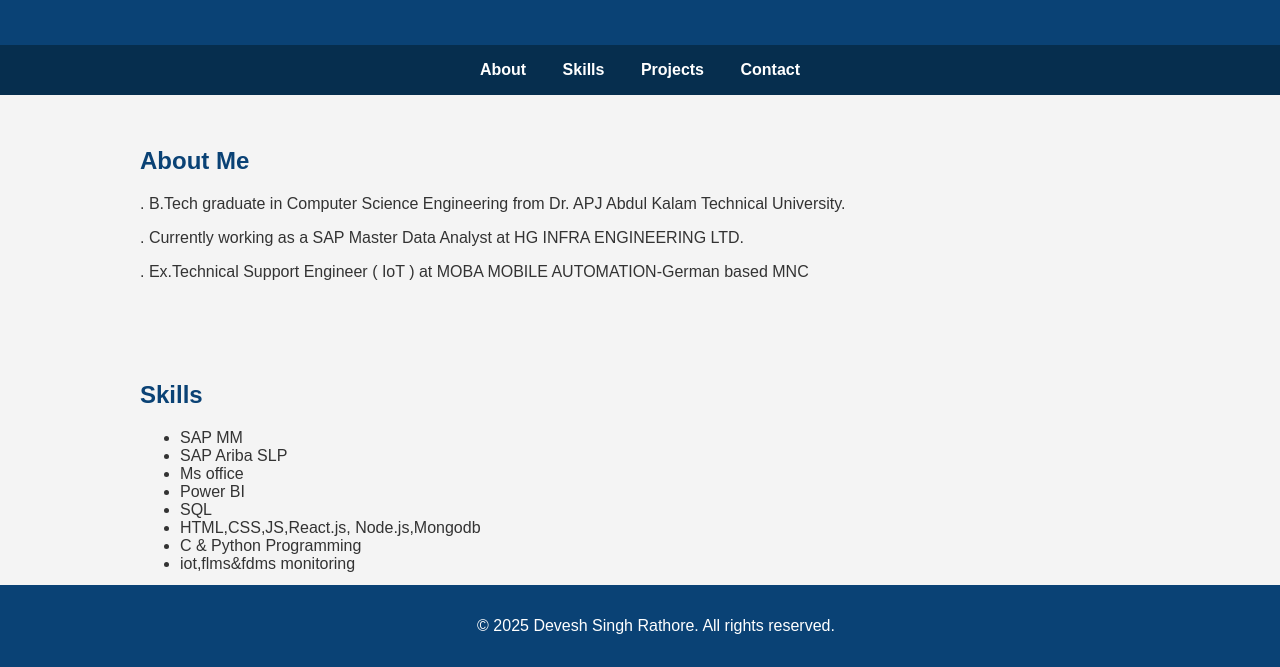
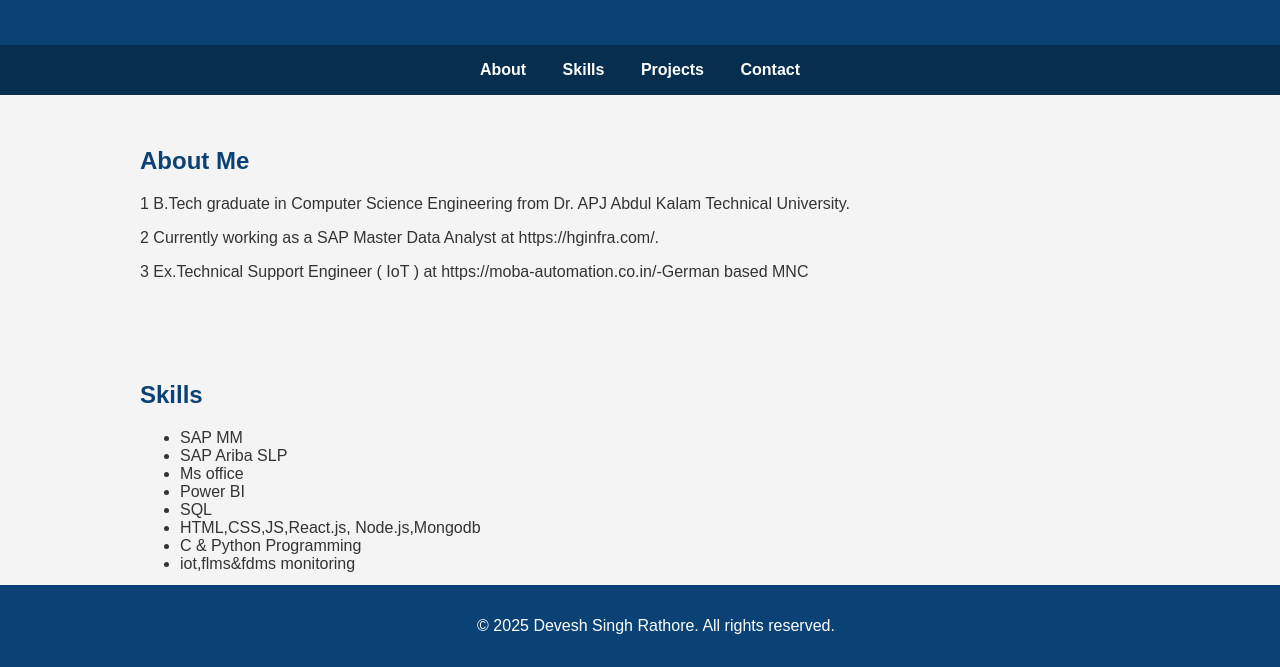
Before and after one commit to Deveshsrathore/Devesh-S-Rathore, a plain HTML site: page index.html in a window 1280 px wide. Shown: the part 133-800 px from the top of the page. Drawn offline with Linux system fonts and the light colour scheme.

Commit message:
Update index.html
Signed-off-by: Devesh S Rathore <deveshrke2002@gmail.com>

```diff
--- a/index.html
+++ b/index.html
@@ -63,9 +63,9 @@
 
   <section id="about">
     <h2>About Me</h2>
-    <p>. B.Tech graduate in Computer Science Engineering from Dr. APJ Abdul Kalam Technical University.
-    <p>. Currently working as a SAP Master Data Analyst at HG INFRA ENGINEERING LTD.</p>
-    <p>. Ex.Technical Support Engineer ( IoT ) at MOBA MOBILE AUTOMATION-German based MNC</p>
+    <p>1 B.Tech graduate in Computer Science Engineering from Dr. APJ Abdul Kalam Technical University.
+    <p>2 Currently working as a SAP Master Data Analyst at https://hginfra.com/.</p>
+    <p>3 Ex.Technical Support Engineer ( IoT ) at https://moba-automation.co.in/-German based MNC</p>
   </section>
 
   <section id="skills">
```
